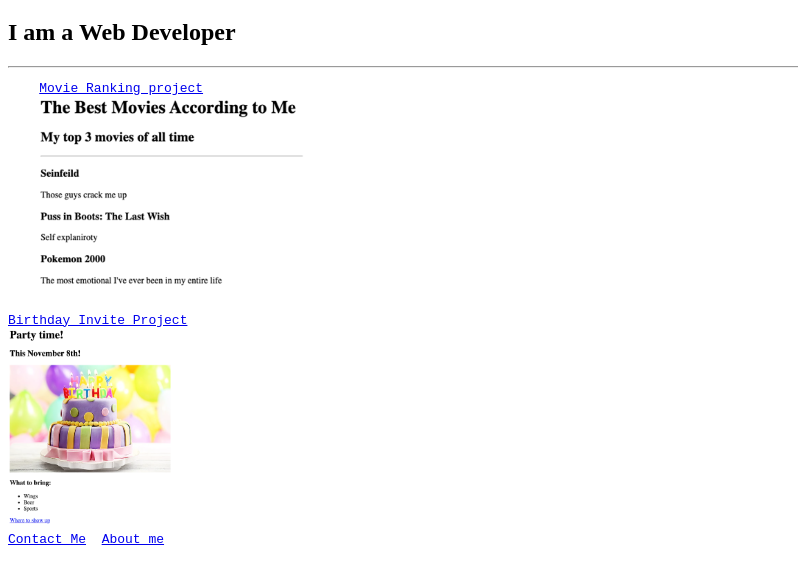
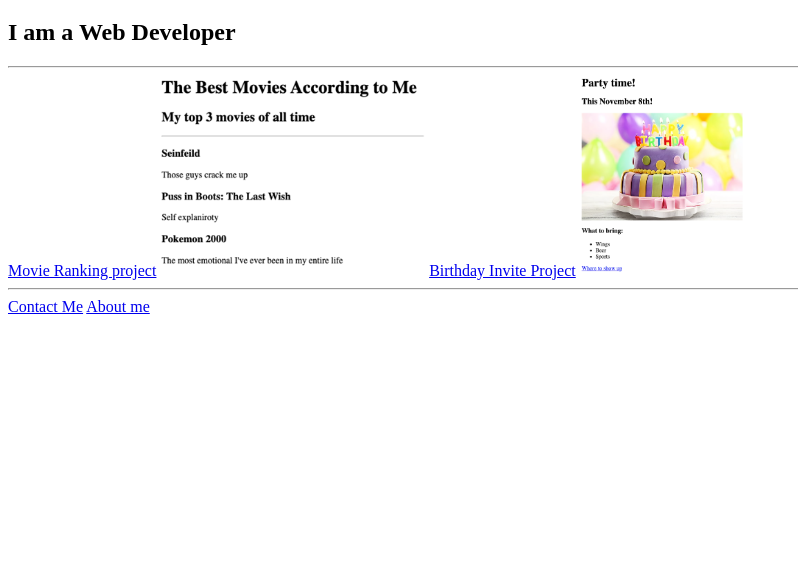
Before and after one commit to Hydraflare/html-portfolio, a plain HTML site: page index.html in a window 1280 px wide. Shown: the part 61-642 px from the top of the page, without its empty margins (0-798 px from the left). Drawn offline with Linux system fonts and the light colour scheme.

Commit message:
Update index.html

```diff
--- a/index.html
+++ b/index.html
@@ -9,17 +9,15 @@
     <h1>Robby Norris' Portfolio</h1>
     <h2>I am a Web Developer</h2>
     <hr />
-    <pre>
     <a href="./public/movie-ranking.html">Movie Ranking project</a>
     <img
       src="./assets/images/favorite_movies.png"
       height="200"
       alt="A screenschot of my movie ranking project "
-    /></pre>
-    <pre><a href="./public/movie-ranking.html">Birthday Invite Project</a>
-<img src="./assets/images/my_birthday.png" height="200" alt="">
+    />
+    <a href="./public/movie-ranking.html">Birthday Invite Project</a>
+<img src="./assets/images/my_birthday.png" height="200" alt=""><hr>
 <a href="./public/contact.html">Contact Me</a>  <a href="./public/about.html">About me</a>
-</pre>
   </body>
 </html>
 <!-- TODO 1: Create the HTML Boilerplate -->
```
